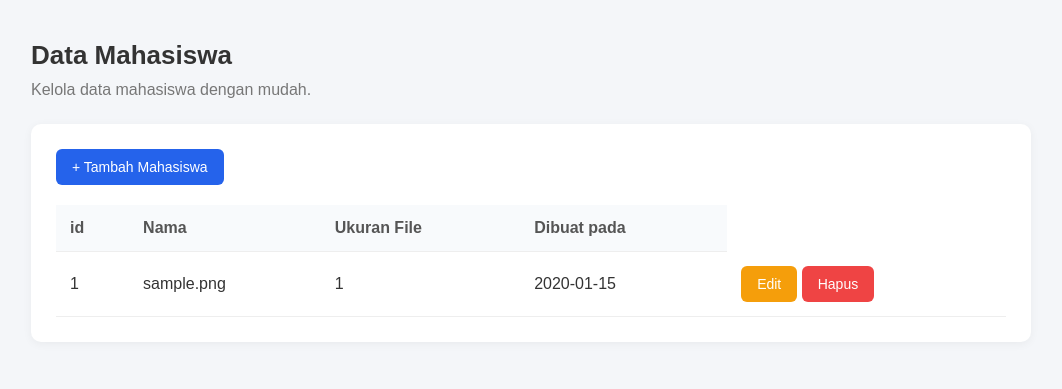
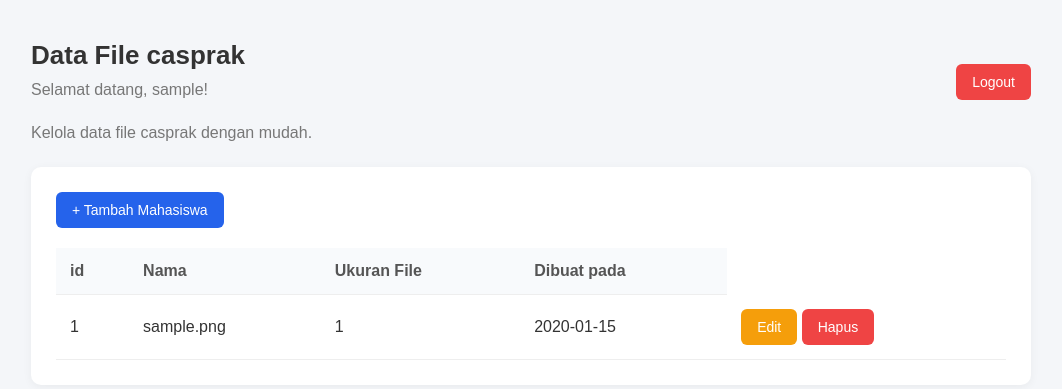
Before and after one commit to DzikraaLangit/testaslab, a PHP site: page / in a window 1280 px wide. Shown: the top 389 px of the page, without its empty margins (109-1171 px from the left). Run offline with PHP 8.4, Linux system fonts and the light colour scheme; the visitor is signed in with stand-in values (Sample User, id 1); tables that the repository leaves empty or names only in its code hold one stand-in row (values such as "Sample post").

Commit message:
fix index

```diff
--- a/index.php
+++ b/index.php
@@ -18,11 +18,16 @@ $data = mysqli_query($conn, "SELECT * FROM file");
     <div style="display: flex; justify-content: space-between; align-items: center;">
 
     <div>
-        <h2>Data Mahasiswa</h2>
+        <h2>Data File casprak</h2>
+        <p class="subtitle">
+            Selamat datang, <?= htmlspecialchars($_SESSION['username']) ?>!
+        </p>
     </div>
-
+    <a href="logout.php" class="btn btn-hapus">
+        Logout
+    </a>
 </div>
-    <p class="subtitle">Kelola data mahasiswa dengan mudah.</p>
+    <p class="subtitle">Kelola data file casprak dengan mudah.</p>
 
     <div class="card">
 
```
